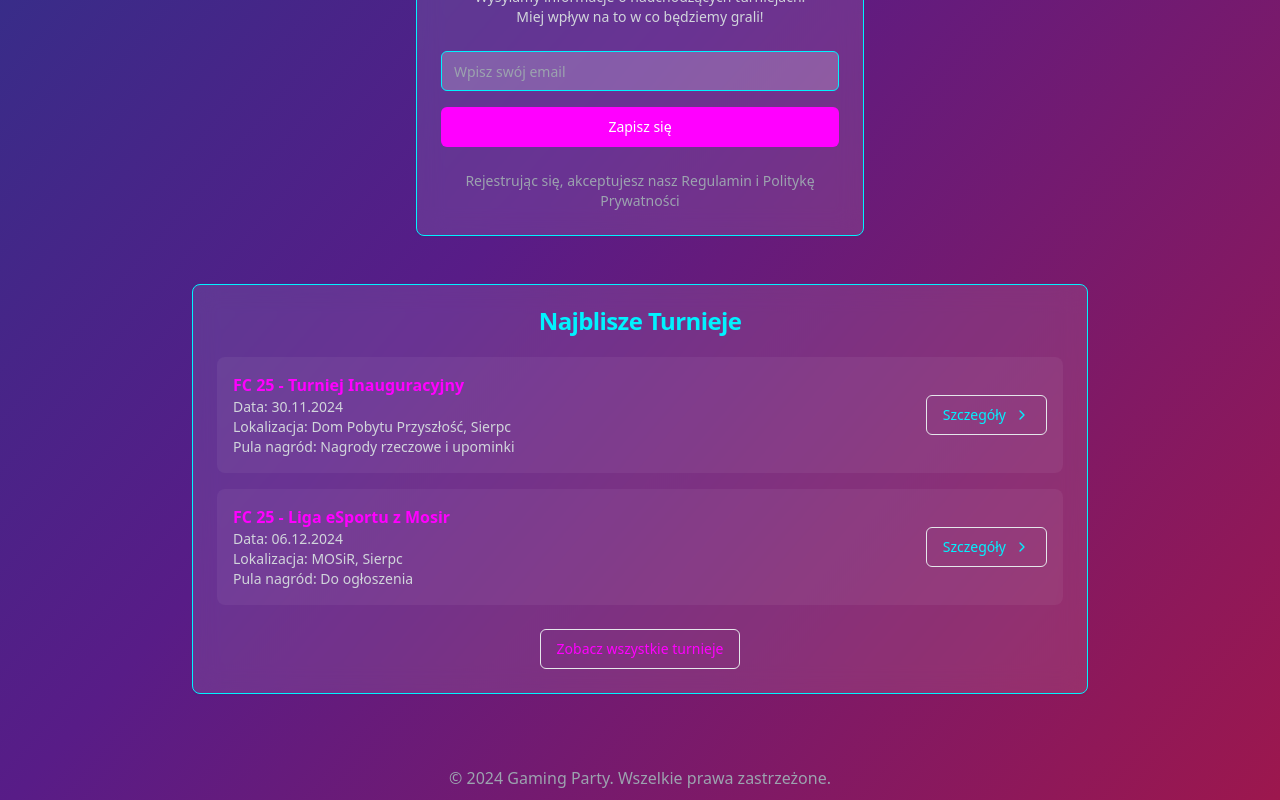
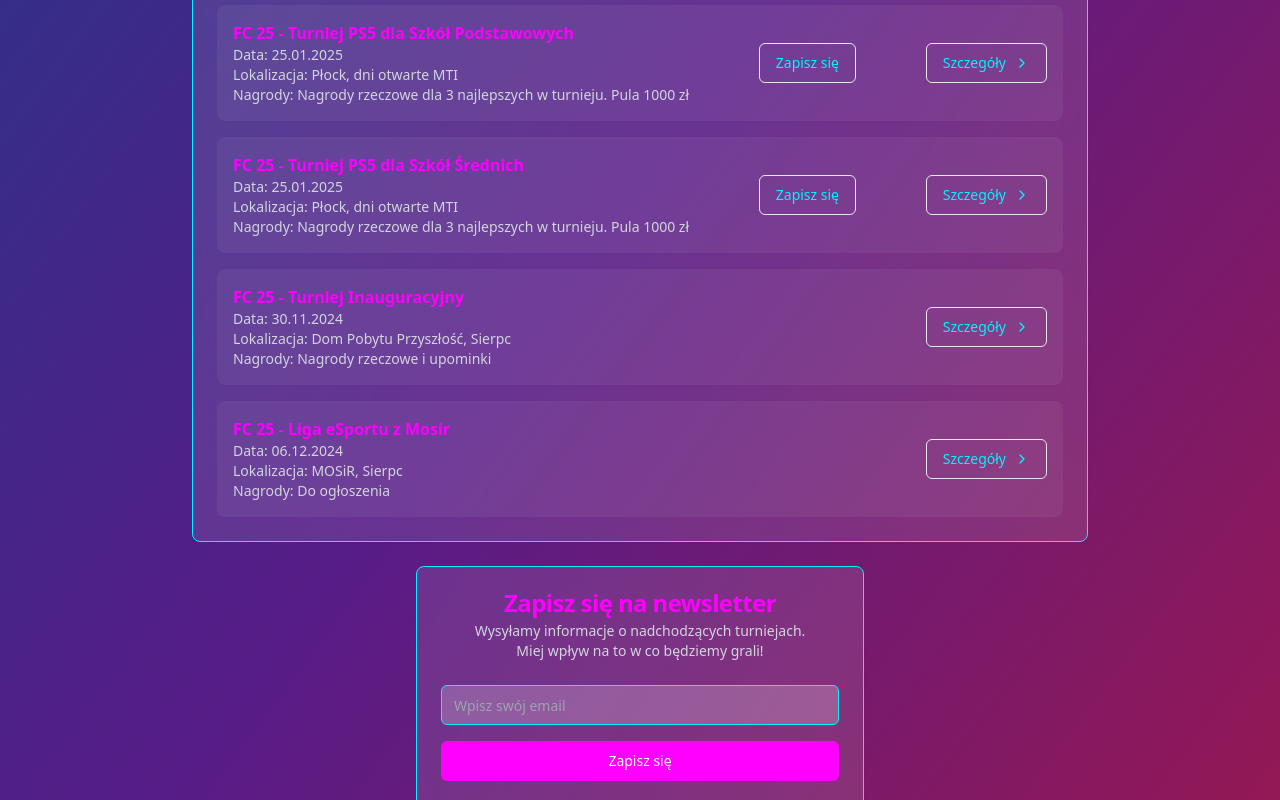
Before and after one commit to pio3m/gamingArena, a Next.js app: page / in a window 1280 px wide. Shown: the part 680-1480 px from the top of the page. Built offline with nearby package versions, Linux system fonts and the light colour scheme; no server answers.

Commit message:
dodanie turnieju MTI

```diff
--- a/pages/index.tsx
+++ b/pages/index.tsx
@@ -75,6 +75,51 @@
 />
  </div>
         </div>
+        <Card className="w-full max-w-4xl mx-auto bg-white/10 backdrop-blur-md border-neon-blue">
+          <CardHeader>
+            <CardTitle className="text-2xl text-center text-neon-blue">Nasze Turnieje</CardTitle>
+          </CardHeader>
+          <CardContent>
+          <ul className="space-y-4">
+          {[
+    { title: "FC 25 - Turniej PS5 dla Szkół Podstawowych", date: "25.01.2025", location: "Płock, dni otwarte MTI", prize: "Nagrody rzeczowe dla 3 najlepszych w turnieju. Pula 1000 zł", form: "https://forms.gle/h5v86wfvdAE6fm799",  description: "Liczba miejsc ograniczona do 24 osób, decyduje termin zapisu, brak wpisowego." },
+    { title: "FC 25 - Turniej PS5 dla Szkół Średnich", date: "25.01.2025", location: "Płock, dni otwarte MTI", prize: "Nagrody rzeczowe dla 3 najlepszych w turnieju. Pula 1000 zł", form: "https://forms.gle/h5v86wfvdAE6fm799",description: "Liczba miejsc ograniczona do 24 osób, decyduje termin zapisu, brak wpisowego." },
+    { title: "FC 25 - Turniej Inauguracyjny", date: "30.11.2024", location: "Dom Pobytu Przyszłość, Sierpc", prize: "Nagrody rzeczowe i upominki", description: "Regulamin na stronie sierpcgamingparty.pl" },
+    { title: "FC 25 - Liga eSportu z Mosir", date: "06.12.2024", location: "MOSiR, Sierpc", prize: "Do ogłoszenia", description: "Szczegóły wkrótce" },
+
+  ].map((tournament, index) => (
+    <li key={index} className="flex justify-between items-center bg-white/5 p-4 rounded-lg">
+      <div>
+        <h3 className="font-bold text-neon-pink">{tournament.title}</h3>
+        <p className="text-sm text-gray-300">Data: {tournament.date}</p>
+        {tournament.location && <p className="text-sm text-gray-300">Lokalizacja: {tournament.location}</p>}
+        <p className="text-sm text-gray-300">Nagrody: {tournament.prize}</p>
+      </div>
+      {tournament.form && (
+        <Link href={tournament.form} passHref>
+          <Button variant="outline" className="text-neon-blue hover:bg-neon-blue hover:text-black">
+            Zapisz się
+          </Button>
+        </Link>
+      )}
+      <Button variant="outline" className="text-neon-blue hover:bg-neon-blue hover:text-black" onClick={() => handleButtonClick(tournament.description)}>
+        Szczegóły <ChevronRight className="ml-2 h-4 w-4" />
+      </Button>
+
+    </li>
+  ))}
+</ul>
+          </CardContent>
+          {/* <CardFooter className="flex justify-center">
+            <Button variant="outline" className="text-neon-pink hover:bg-neon-pink hover:text-white">
+              Zobacz wszystkie turnieje
+            </Button>
+          </CardFooter> */}
+        </Card>
+
+
+        <span className="m-2.5" />
+
 
         <Card className="w-full max-w-md mx-auto bg-white/10 backdrop-blur-md border-neon-blue mb-12">
           <CardHeader>
@@ -103,37 +148,7 @@
           </CardFooter>
         </Card>
 
-        <Card className="w-full max-w-4xl mx-auto bg-white/10 backdrop-blur-md border-neon-blue">
-          <CardHeader>
-            <CardTitle className="text-2xl text-center text-neon-blue">Najblisze Turnieje</CardTitle>
-          </CardHeader>
-          <CardContent>
-          <ul className="space-y-4">
-  {[
-    { title: "FC 25 - Turniej Inauguracyjny", date: "30.11.2024", location: "Dom Pobytu Przyszłość, Sierpc", prize: "Nagrody rzeczowe i upominki", description: "Regulamin na stronie sierpcgamingparty.pl" },
-    { title: "FC 25 - Liga eSportu z Mosir", date: "06.12.2024", location: "MOSiR, Sierpc", prize: "Do ogłoszenia", description: "Szczegóły wkrótce" },
-  ].map((tournament, index) => (
-    <li key={index} className="flex justify-between items-center bg-white/5 p-4 rounded-lg">
-      <div>
-        <h3 className="font-bold text-neon-pink">{tournament.title}</h3>
-        <p className="text-sm text-gray-300">Data: {tournament.date}</p>
-        {tournament.location && <p className="text-sm text-gray-300">Lokalizacja: {tournament.location}</p>}
-        <p className="text-sm text-gray-300">Pula nagród: {tournament.prize}</p>
-      </div>
-      <Button variant="outline" className="text-neon-blue hover:bg-neon-blue hover:text-black" onClick={() => handleButtonClick(tournament.description)}>
-        Szczegóły <ChevronRight className="ml-2 h-4 w-4" />
-      </Button>
-    </li>
-  ))}
-</ul>
 
-          </CardContent>
-          <CardFooter className="flex justify-center">
-            <Button variant="outline" className="text-neon-pink hover:bg-neon-pink hover:text-white">
-              Zobacz wszystkie turnieje
-            </Button>
-          </CardFooter>
-        </Card>
 
         {isModalOpen && (
           <div className="fixed inset-0 flex items-center justify-center bg-black bg-opacity-50">
@@ -147,7 +162,7 @@
       </main>
 
       <footer className="container mx-auto py-6 px-4 text-center text-gray-400">
-        <p>&copy; 2024 Gaming Party. Wszelkie prawa zastrzeżone.</p>
+        <p>&copy; 2025 Gaming Party. Wszelkie prawa zastrzeżone.</p>
       </footer>
     </div>
   )
```
